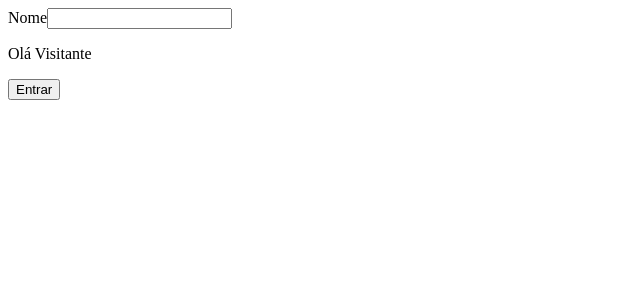
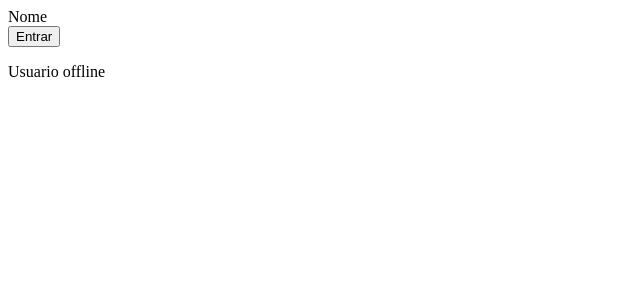
Before and after one commit to matsoaresp/Praticas-nextjs, a React (Vite) app: page / in a window 1280 px wide. Shown: the top 300 px of the page, without its empty margins (0-640 px from the left). Built offline with nearby package versions, Linux system fonts and the light colour scheme.

Commit message:
Novos exercicios

```diff
--- a/src/App.tsx
+++ b/src/App.tsx
@@ -1,6 +1,4 @@
-import DefaultForm from "./components/DefaultForm"
-import { LoginForm } from "./components/LoginForm"
-import Title from "./components/Title"
+import DefaultForm from "./components/DefaultForm";
 
 function App() {
 
--- a/src/components/DefaultForm/index.tsx
+++ b/src/components/DefaultForm/index.tsx
@@ -1,31 +1,24 @@
 import { useState } from "react";
-import Greeting from "../Greeting";
+import OnlineStatus from "../OnlineStatus";
+
 
 
 
 export default function DefaultForm() {
 
-    const [nome, setNome] = useState(undefined);
+    const [isOnline, setIsOnline] = useState<boolean>(false)
+
 
     return (
         <div>
             <form>
                 <div>
                     <label>Nome</label>
-
-                    <input
-                        type="text"
-                        value={nome}
-                        onChange={(e) => setNome(e.target.value)}
-                    />
                 </div>
-
-                <Greeting
-                name={nome}>
-
-                </Greeting>
-
-                <button type="submit">Entrar</button>
+                <button type="button" onClick={() => setIsOnline(!isOnline)}>Entrar</button>
+                <OnlineStatus
+                isOnline = {isOnline}
+                ></OnlineStatus>
             </form>
         </div>
     );
--- /dev/null
+++ b/src/components/OnlineStatus/index.tsx
@@ -0,0 +1,13 @@
+type IsOnlineProps ={
+
+    isOnline: boolean
+}
+
+export default function OnlineStatus ({isOnline}: IsOnlineProps) {
+
+   return (
+    <div>
+        <p >{isOnline ? 'Usuario online' : 'Usuario offline'} </p>
+    </div>
+   )
+}
```
